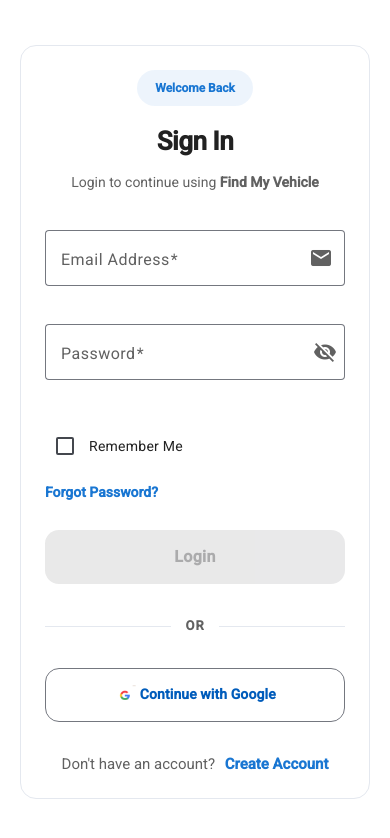
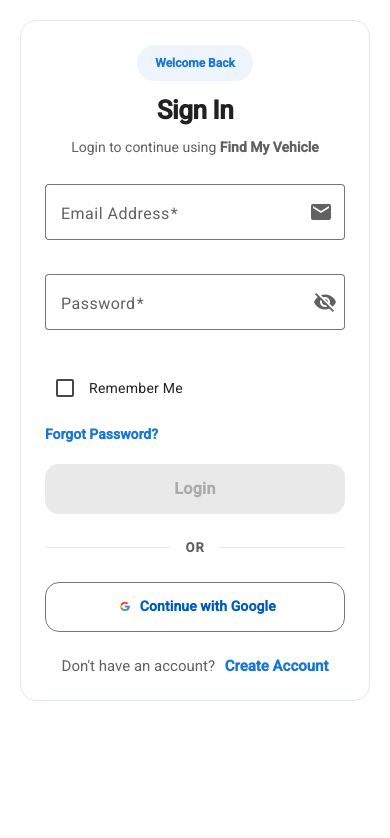
Before and after one commit to git-piyush/findmyvehicle-ui, an Angular app: page /login in a window 390 px wide. Shown: the top 838 px of the page. Built offline with nearby package versions, Linux system fonts and the light colour scheme.

Commit message:
Google login in mobile view

```diff
--- a/src/app/features/auth/pages/login/login.scss
+++ b/src/app/features/auth/pages/login/login.scss
@@ -411,6 +411,8 @@
 
         font-size:12px;
 
+        margin-bottom:14px;
+
     }
 
     .login-header h1{
@@ -422,6 +424,50 @@
     .login-header p{
 
         font-size:14px;
+
+        margin-top:10px;
+
+    }
+
+    .login-header{
+
+        margin-bottom:24px;
+
+    }
+
+    .full-width{
+
+        margin-bottom:14px;
+
+    }
+
+    .login-options{
+
+        margin:4px 0 20px;
+
+    }
+
+    .login-btn{
+
+        height:50px;
+
+    }
+
+    .divider{
+
+        margin:24px 0;
+
+    }
+
+    .google-btn{
+
+        height:50px;
+
+    }
+
+    .register{
+
+        margin-top:24px;
 
     }
 
--- a/src/app/layouts/auth-layout/auth-layout.scss
+++ b/src/app/layouts/auth-layout/auth-layout.scss
@@ -230,13 +230,20 @@
 
     display: flex;
 
-    justify-content: center;
-
-    align-items: center;
-
     padding: 48px;
 
     background: var(--color-surface);
+
+}
+
+/* Center the routed page (e.g. login card) in both axes.
+   Using margin:auto instead of align-items/justify-content:center
+   keeps the card fully scrollable when it is taller than the
+   viewport (e.g. on phones) instead of clipping its overflow. */
+
+.auth-right > * {
+
+    margin: auto;
 
 }
 
```
